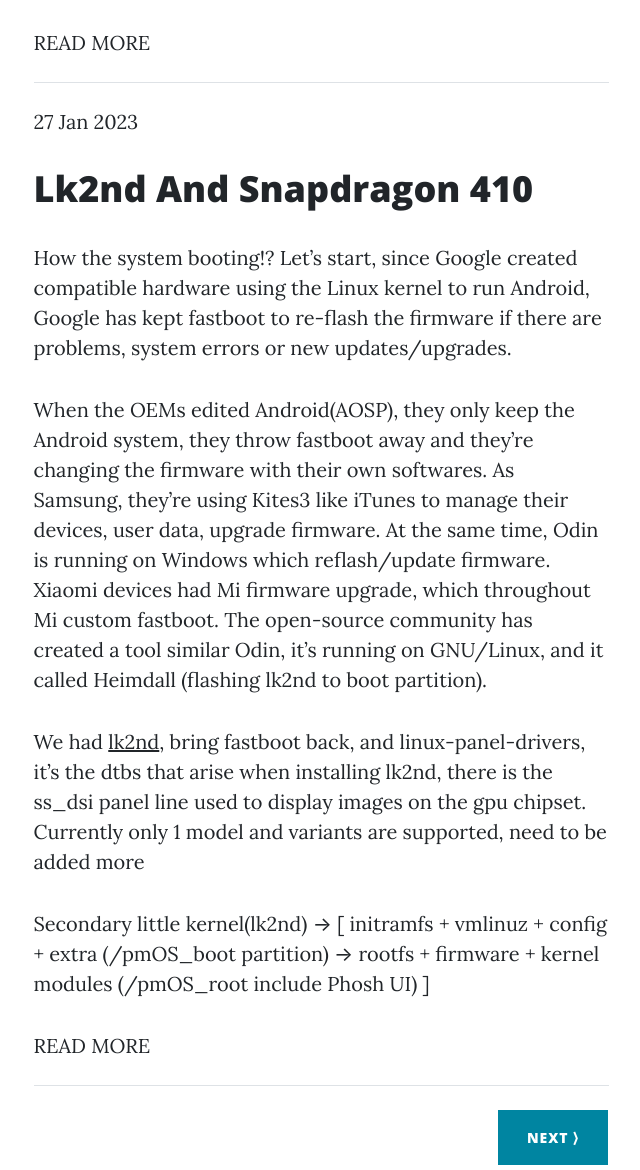
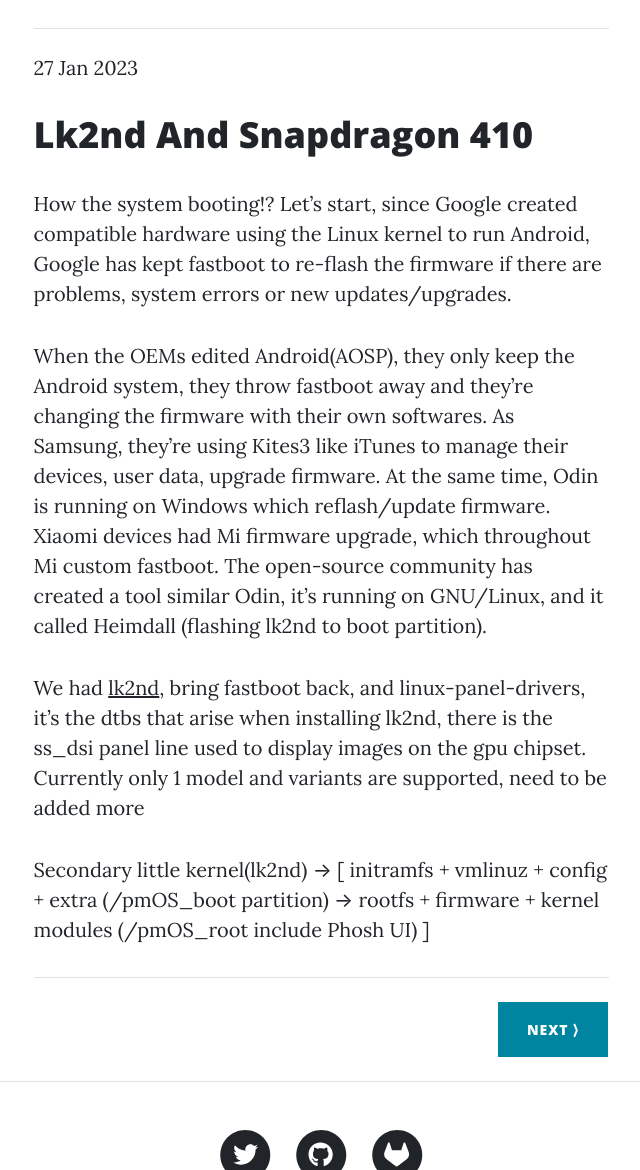
Before and after one commit to Baonks81/baonks81.github.io, a Jekyll site: the page built from index.html, in a window 1280 px wide and 1400 px high, scrolled down 1999 px, cut to the strip 230-1400 px from the top of the window. Shown: the whole strip, without its empty margins (319-959 px from the left). Built offline with Jekyll 4.4.1, drawn with Linux system fonts in a browser that asks for light colours; nearby versions of some CDN libraries; the list of posts is cut into pages by our own code.

Commit message:
Update index.html

```diff
--- a/index.html
+++ b/index.html
@@ -19,7 +19,7 @@
 
     <p class="post-subtitle">{{ post.excerpt }}</p>
 
-    <a href="{{ post.url | relative_url  }}">READ MORE</a>
+   <!-- <a href="{{ post.url | relative_url  }}">READ MORE</a> -->
 
   </div>
 
```
